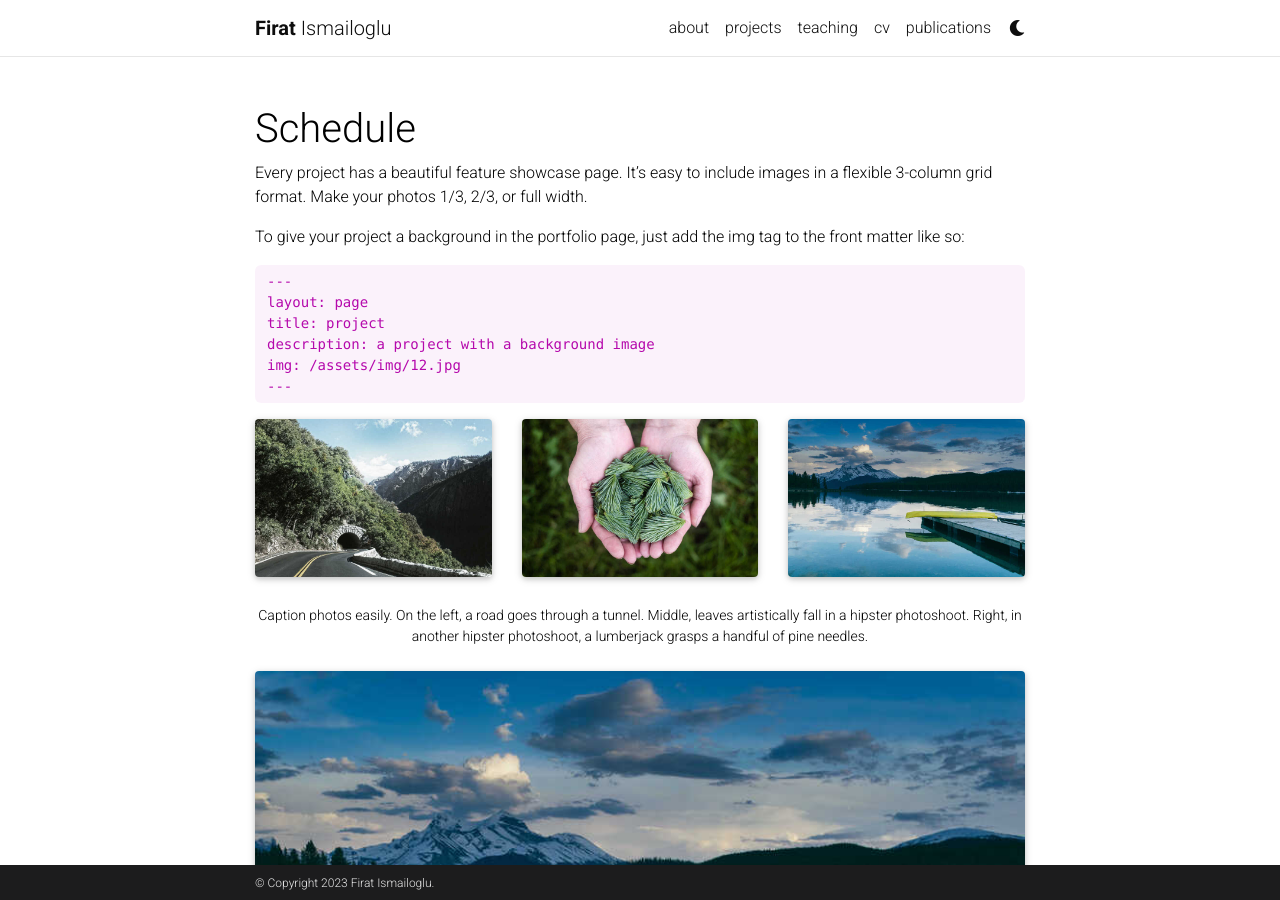
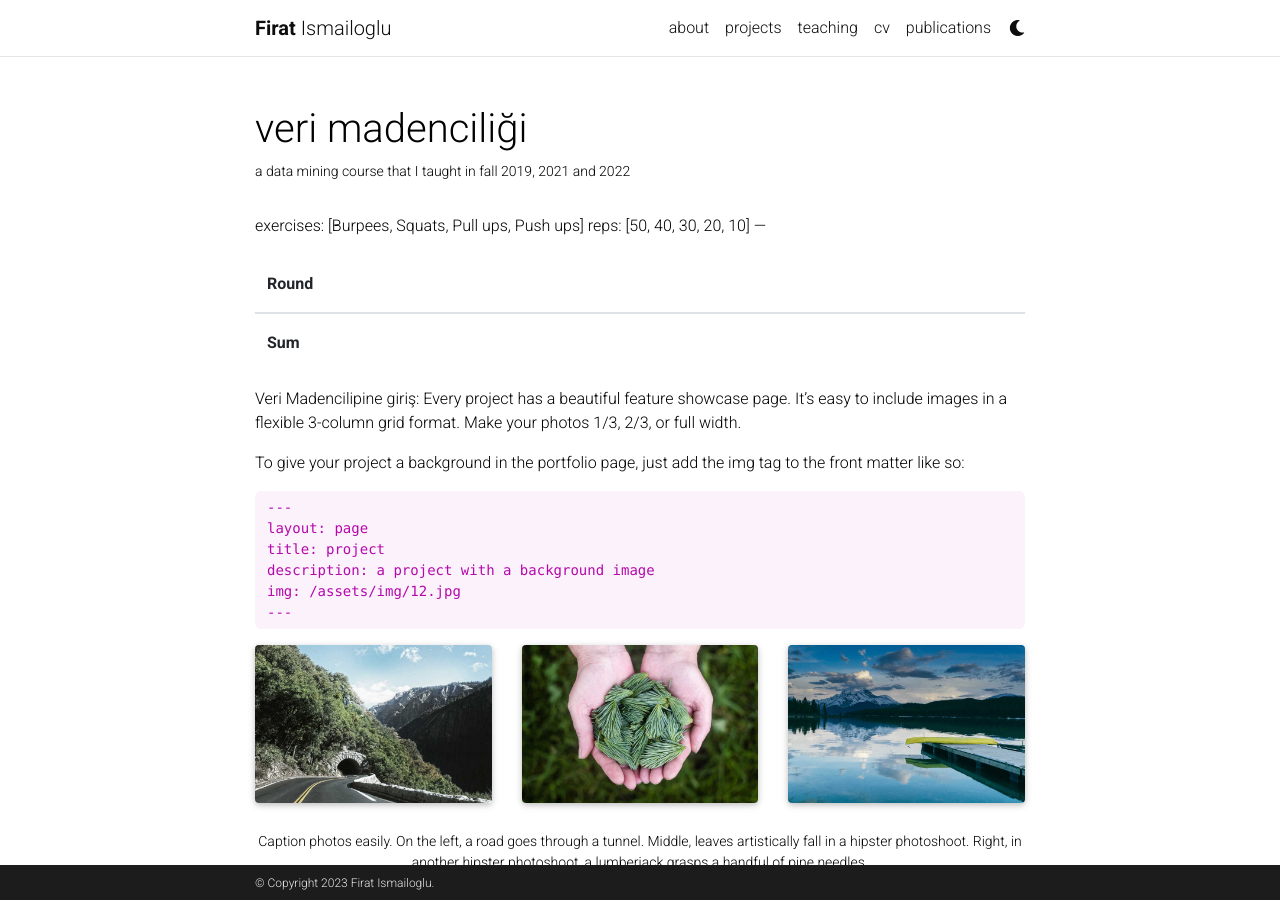
Before and after one commit to FiratIsmailoglu/firatismailoglu.github.io, a Jekyll site: the page built from _projects/1_project.md, in a window 1280 px wide and 900 px high. Built offline with Jekyll 4.4.1, drawn with Linux system fonts in a browser that asks for light colours; full-size pictures stand in for the smaller copies a plugin makes; comment, search, counter and statistics services are not loaded; a style sheet for code colours, icons or effects is not loaded; some of the changed text lies outside the part shown.

Commit message:
Update 1_project.md

```diff
--- a/_projects/1_project.md
+++ b/_projects/1_project.md
@@ -8,6 +8,44 @@
 category: work
 ---
 
+
+exercises: [Burpees, Squats, Pull ups, Push ups]
+reps: [50, 40, 30, 20, 10]
+---
+<table class="responsive-table table">
+  <thead>
+    <tr>
+      <th scope="col">Round</th>
+      {% for exercise in page.exercises %}
+      <th scope="col">{{ exercise }}</th>
+      {% endfor %}
+    </tr>
+  </thead>
+  <tbody>
+    {% assign total = 0 %}
+    {% for rep in page.reps %}
+    {% assign total = total | plus: rep %}
+    <tr>
+      <th scope="row">Round {{ forloop.index }}</th>
+      {% for exercise in page.exercises %}
+      <td data-title="{{ exercise }}"> {{ rep }} </td>
+      {% endfor %}
+    </tr>
+    {% endfor %}
+  </tbody>
+  <tfoot>
+    <tr>
+      <th scope="row">Sum</th>
+      {% for exercise in page.exercises %}
+        <td>{{ total }}</td>
+      {% endfor %}
+    </tr>
+  </tfoot>
+</table>
+
+
+
+Veri Madencilipine giriş:
 Every project has a beautiful feature showcase page.
 It's easy to include images in a flexible 3-column grid format.
 Make your photos 1/3, 2/3, or full width.
```
Also changed, not shown: other parts of _projects/1_project.md (+1 -1 lines).
